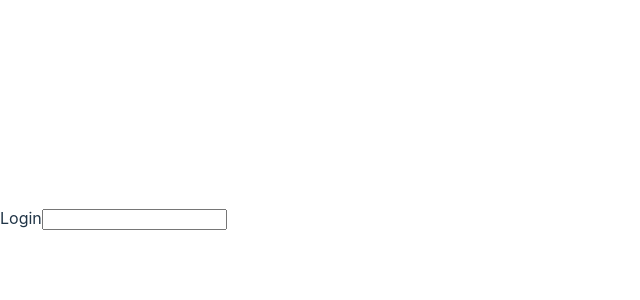
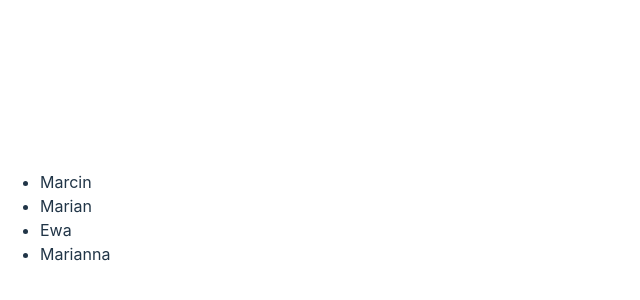
Before and after one commit to RafalG1991/vite-project, a React (Vite) app: page / in a window 1280 px wide. Shown: the part 182-482 px from the top of the page, without its empty margins (0-640 px from the left). Built offline with nearby package versions, Linux system fonts and the light colour scheme.

Commit message:
added ul and li from lesson 19

```diff
--- a/src/main.tsx
+++ b/src/main.tsx
@@ -1,11 +1,25 @@
 import React from 'react';
-import ReactDOM from 'react-dom/client'
-import './index.css'
+import ReactDOM from 'react-dom/client';
+import './index.css';
+
+const users = [{
+  id: 'a1',
+  name: 'Marcin'
+}, {
+  id: 'a2',
+  name: 'Marian'
+}, {
+  id: 'a3',
+  name: 'Ewa'
+}, {
+  id: 'a4',
+  name: 'Marianna'
+}];
 
 ReactDOM.createRoot(document.getElementById('root')!).render(
   <React.StrictMode>
-    <div className="container" />
-    <label htmlFor="login">Login</label>
-    <input type="text" id="login"/>
+    <ul>
+      {users.map((user) => (<li>{user.name}</li>))}
+    </ul>
   </React.StrictMode>
 )
```
